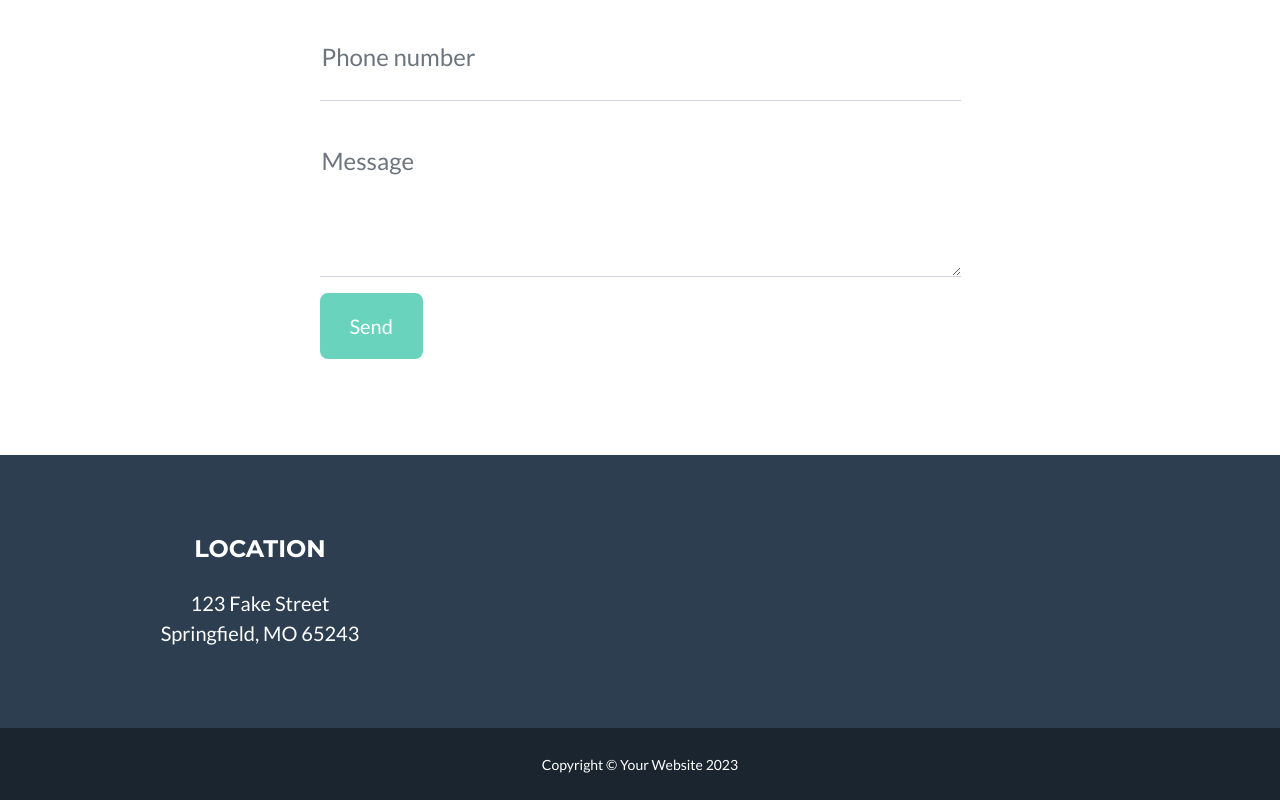
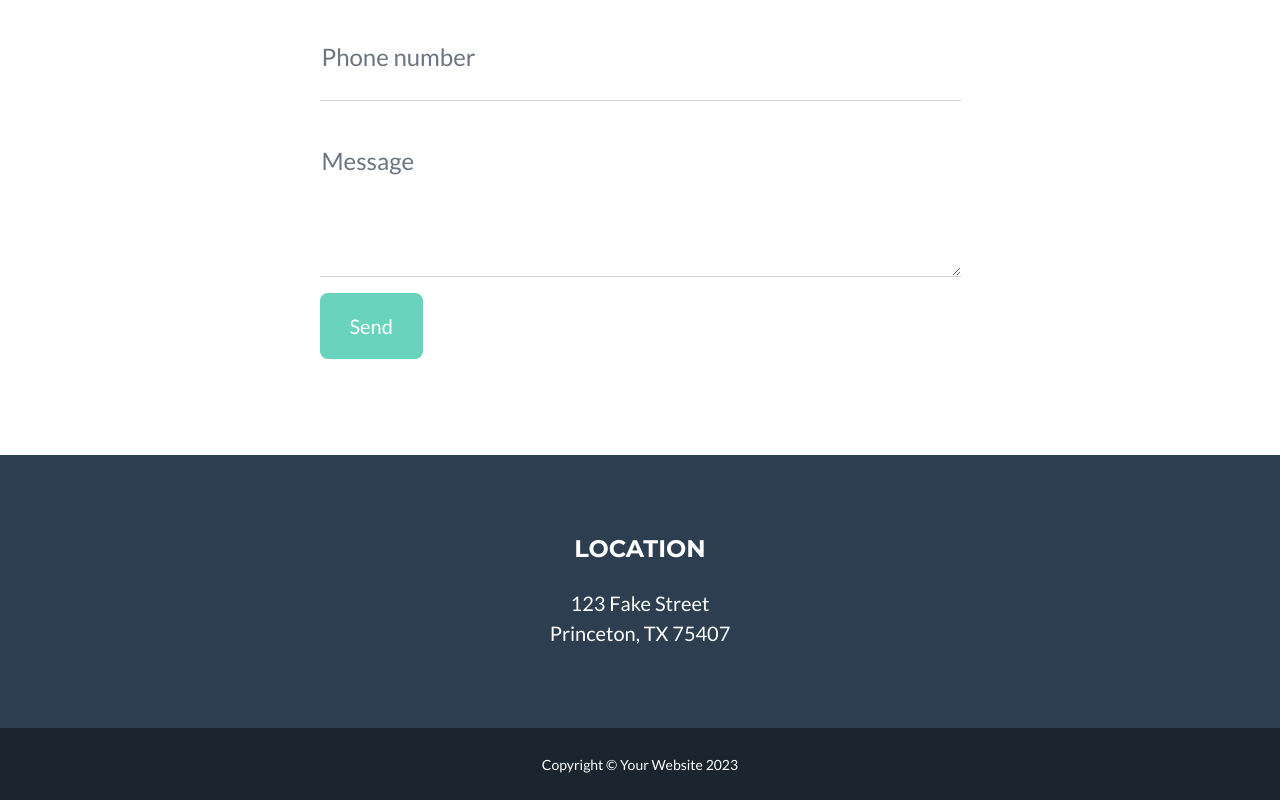
Before and after one commit to jtpilk/staticwebsite, a plain HTML site: page index.html in a window 1280 px wide. Shown: the part 2675-3475 px from the top of the page. Drawn offline with nearby package versions, Linux system fonts and the light colour scheme.

Commit message:
Update index.html

```diff
--- a/index.html
+++ b/index.html
@@ -182,15 +182,15 @@
             <div class="container">
                 <div class="row">
                     <!-- Footer Location-->
-                    <div class="col-lg-4 mb-5 mb-lg-0">
+                    <div class="col-lg-0 mb-0 mb-lg-0">
                         <h4 class="text-uppercase mb-4">Location</h4>
                         <p class="lead mb-0">
                             123 Fake Street
                             <br />
-                            Springfield, MO 65243
+                            Princeton, TX 75407
                         </p>
                     </div>
-                    <!-- Footer Social Icons-->
+
 
                 </div>
             </div>
```
